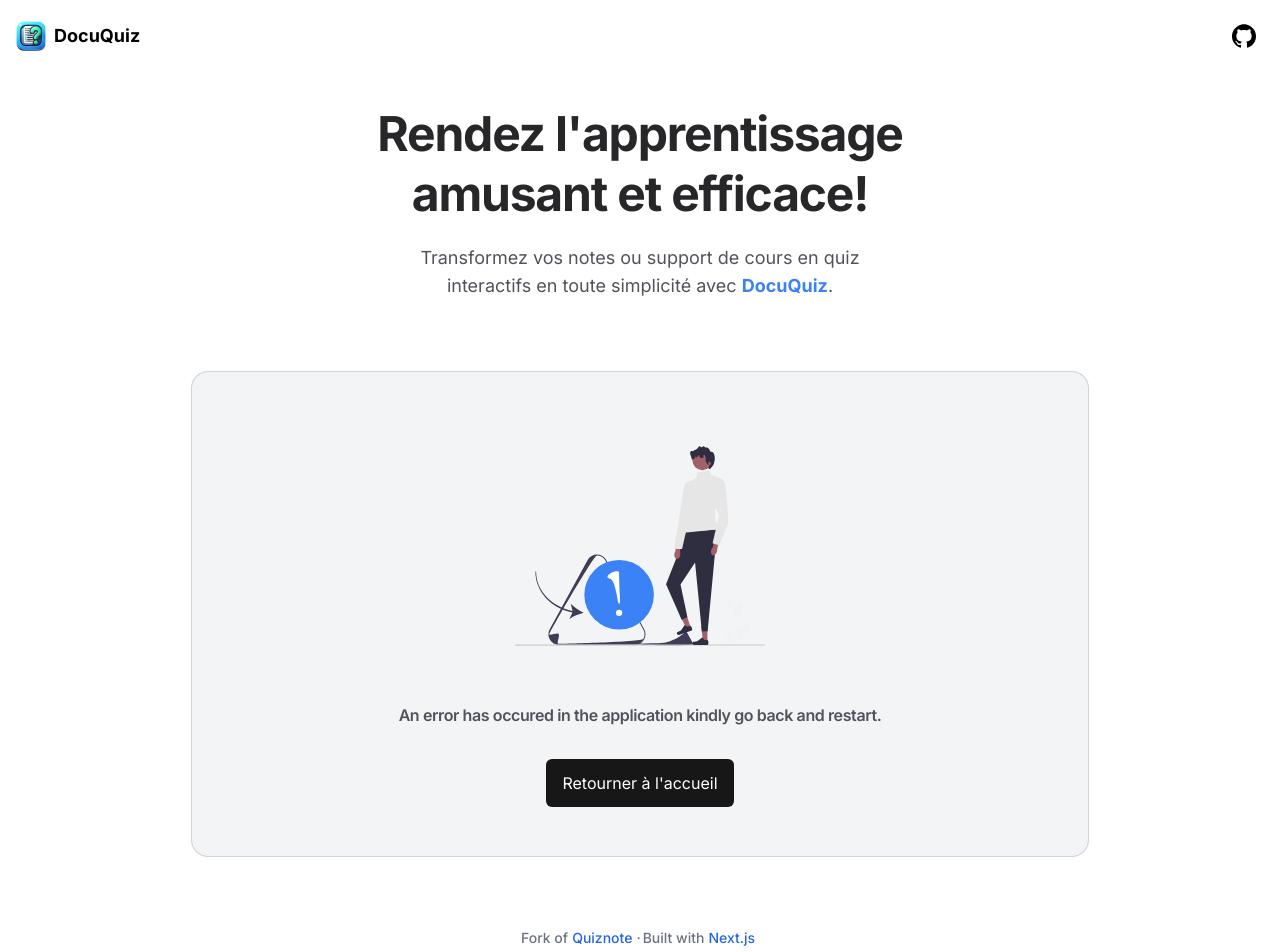
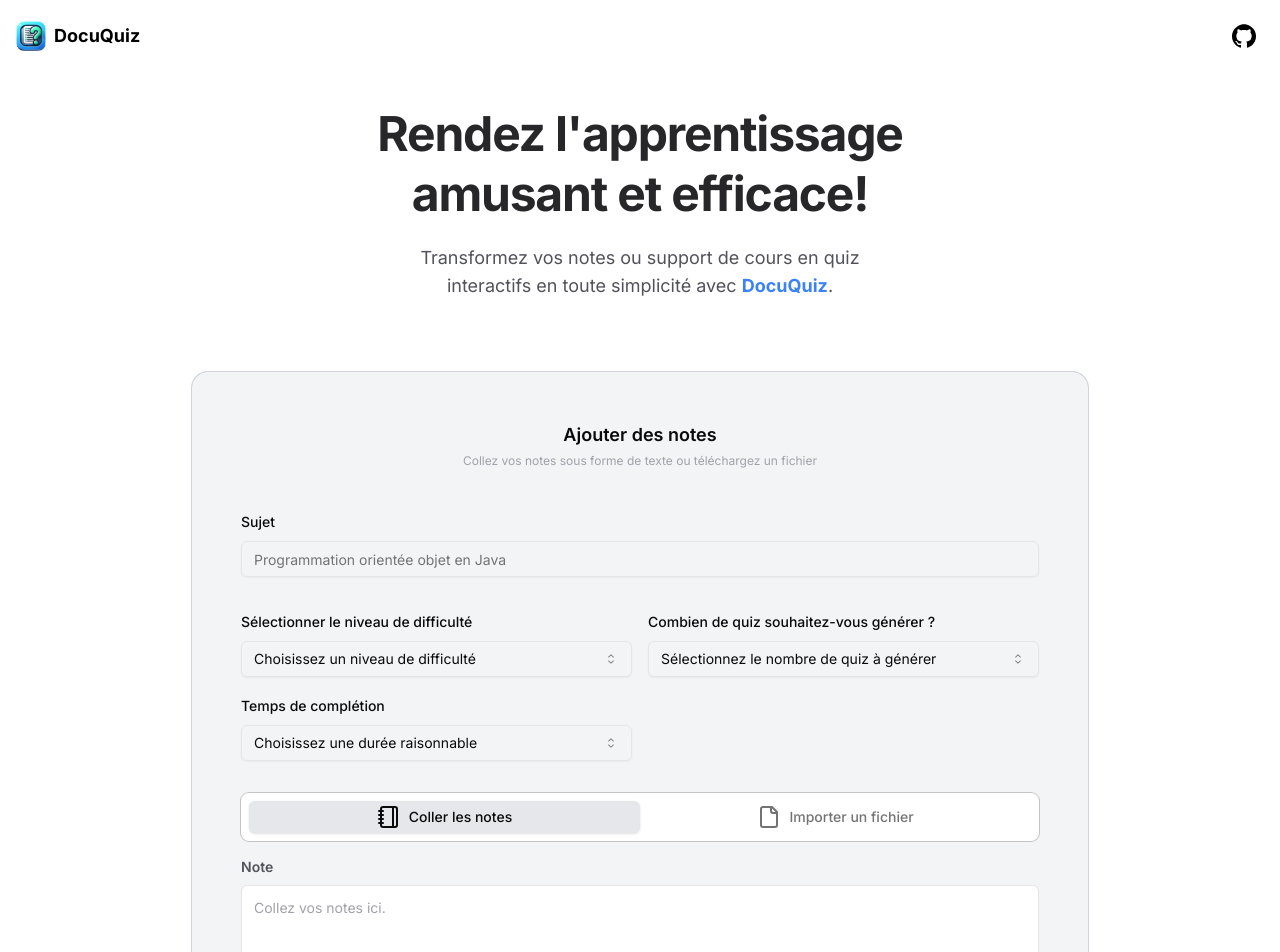
Before and after one commit to AbassHammed/DocuQuiz, a Next.js app: page / in a window 1280 px wide. Shown: the top 952 px of the page. Built offline with nearby package versions, Linux system fonts and the light colour scheme.

Commit message:
Almost true, testing some edge cases

```diff
--- a/src/components/homeForm.tsx
+++ b/src/components/homeForm.tsx
@@ -26,6 +26,7 @@ import {
 } from '@components';
 import { zodResolver } from '@hookform/resolvers/zod';
 import pdfToText from '@lib/utils';
+import { useFormStore } from '@store';
 import { FormSubmitType } from '@types';
 import { File, Loader2, Notebook, XIcon } from 'lucide-react';
 import { useForm } from 'react-hook-form';
@@ -35,9 +36,9 @@ const MAX_FILE_SIZE = 10000000; //10MB
 const FILE_TYPE = 'application/pdf';
 
 const difficult = [
-  { label: 'Easy', value: 'easy' },
-  { label: 'Moderate', value: 'moderate' },
-  { label: 'Hard', value: 'hard' },
+  { label: 'Facile', value: 'facile' },
+  { label: 'Modéré', value: 'modéré' },
+  { label: 'Difficile', value: 'difficile' },
 ] as const;
 
 const quizNumber = [
@@ -52,16 +53,16 @@ const quizTime = [{ label: '1' }, { label: '5' }, { label: '10' }, { label: '15'
 
 const homeFormSchema = z.object({
   topic: z
-    .string({ required_error: 'You must give a topic to the quiz.' })
-    .min(6, { message: 'The topic must be at least 6 caracters' })
-    .max(30, { message: "The topic can't be longer than 30 characters" }),
+    .string({ required_error: 'Vous devez donner un sujet au quiz.' })
+    .min(6, { message: 'Le sujet doit comporter au moins 6 caractères.' })
+    .max(30, { message: 'Le sujet ne peut pas dépasser 30 caractères.' }),
   difficulty: z.string({
-    required_error: 'Please select a difficulty',
+    required_error: 'Veuillez sélectionner une difficulté.',
   }),
   quizCount: z.string({
-    required_error: 'Please select the number of series you want to generate.',
+    required_error: 'Veuillez sélectionner le nombre de séries que vous souhaitez générer.',
   }),
-  timer: z.string({ required_error: 'Please select the duration of the quiz' }),
+  timer: z.string({ required_error: 'Veuillez sélectionner la durée du quiz.' }),
 });
 
 export type HomeFormValues = z.infer<typeof homeFormSchema>;
@@ -73,31 +74,31 @@ interface props {
 const HomeForm = ({ onSubmit }: props) => {
   const [pdfFile, setPdfFile] = useState<File>();
   const { toast } = useToast();
+  const setStatus = useFormStore(state => state.setStatus);
   const [note, setNote] = useState<string | undefined>();
-  const [error, setError] = useState<Error | undefined>();
   const [generating, setGenerating] = useState(false);
 
   const convertPdfToText = async (files: File) => {
     if (!files) {
       toast({
         variant: 'destructive',
-        title: 'Error loading file',
-        description: 'Make sure the file is a searchable PDF file and less than 10MB in size. ',
+        title: 'Erreur de chargement du fichier',
+        description: 'Assurez-vous que le fichier est un PDF consultable et de moins de 10 Mo.',
       });
       return;
     }
 
     await pdfToText(files)
       .then(response => setNote(response))
-      .catch(error => setError(error));
+      .catch(error => setStatus('error'));
   };
 
   const handleSelectFile = async (files: FileList | null) => {
     if (!files || files.length === 0) {
       return toast({
         variant: 'warn',
-        title: 'No file selected',
-        description: 'Please select a file',
+        title: 'Aucun fichier sélectionné',
+        description: 'Veuillez sélectionner un fichier.',
       });
     }
     const file = files[0];
@@ -105,8 +106,8 @@ const HomeForm = ({ onSubmit }: props) => {
     if (file.size > MAX_FILE_SIZE || file.type !== FILE_TYPE) {
       return toast({
         variant: 'warn',
-        title: 'Invalid file',
-        description: 'File must be a PDF and less than 10MB',
+        title: 'Fichier invalide',
+        description: 'Le fichier doit être un PDF et faire moins de 10 Mo.',
       });
     }
     setPdfFile(file);
@@ -118,7 +119,7 @@ const HomeForm = ({ onSubmit }: props) => {
       setGenerating(true);
       handleSelectFile(files);
     } catch (error) {
-      setError(error as Error);
+      setStatus('error');
     } finally {
       setGenerating(false);
     }
@@ -151,8 +152,10 @@ const HomeForm = ({ onSubmit }: props) => {
   return (
     <>
       <header className="text-center mb-10">
-        <h2 className="text-lg font-semibold mb-1">Add Notes</h2>
-        <p className="text-xs text-zinc-400"> Paste your notes as text or upload a file</p>
+        <h2 className="text-lg font-semibold mb-1">Ajouter des notes</h2>
+        <p className="text-xs text-zinc-400">
+          Collez vos notes sous forme de texte ou téléchargez un fichier
+        </p>
       </header>
       <div className="flex flex-col gap-3 mb-4">
         <Form {...form}>
@@ -162,10 +165,10 @@ const HomeForm = ({ onSubmit }: props) => {
               name="topic"
               render={({ field }) => (
                 <FormItem>
-                  <FormLabel>Topic</FormLabel>
+                  <FormLabel>Sujet</FormLabel>
                   <FormControl>
                     <Input
-                      placeholder="Object-oriented programming in Java"
+                      placeholder="Programmation orientée objet en Java"
                       {...field}
                       onKeyDown={handleKeyDown}
                       disabled={generating}
@@ -182,11 +185,11 @@ const HomeForm = ({ onSubmit }: props) => {
                 name="difficulty"
                 render={({ field }) => (
                   <FormItem>
-                    <FormLabel>Select difficult level</FormLabel>
+                    <FormLabel>Sélectionner le niveau de difficulté</FormLabel>
                     <Select onValueChange={field.onChange} defaultValue={field.value}>
                       <FormControl>
                         <SelectTrigger>
-                          <SelectValue placeholder="Select difficult level" />
+                          <SelectValue placeholder="Choisissez un niveau de difficulté" />
                         </SelectTrigger>
                       </FormControl>
                       <SelectContent>
@@ -207,11 +210,11 @@ const HomeForm = ({ onSubmit }: props) => {
                 name="quizCount"
                 render={({ field }) => (
                   <FormItem>
-                    <FormLabel>How many quizzes do you want to generate ?</FormLabel>
+                    <FormLabel>Combien de quiz souhaitez-vous générer ?</FormLabel>
                     <Select onValueChange={field.onChange} defaultValue={field.value}>
                       <FormControl>
                         <SelectTrigger>
-                          <SelectValue placeholder="Select a number of quizzes to generate" />
+                          <SelectValue placeholder="Sélectionnez le nombre de quiz à générer" />
                         </SelectTrigger>
                       </FormControl>
                       <SelectContent>
@@ -231,17 +234,17 @@ const HomeForm = ({ onSubmit }: props) => {
                 name="timer"
                 render={({ field }) => (
                   <FormItem>
-                    <FormLabel>Completion Time</FormLabel>
+                    <FormLabel>Temps de complétion</FormLabel>
                     <Select onValueChange={field.onChange} defaultValue={field.value}>
                       <FormControl>
                         <SelectTrigger>
-                          <SelectValue placeholder="Select a reasonable time" />
+                          <SelectValue placeholder="Choisissez une durée raisonnable" />
                         </SelectTrigger>
                       </FormControl>
                       <SelectContent>
                         {quizTime.map(diff => (
-                          <SelectItem key={diff.label} value={diff.label}>
-                            {diff.label}
+                          <SelectItem key={diff.label} value={`${diff.label} min`}>
+                            {`${diff.label} min`}
                           </SelectItem>
                         ))}
                       </SelectContent>
@@ -259,14 +262,14 @@ const HomeForm = ({ onSubmit }: props) => {
                   className="rounded-md hover:text-gray-800 data-[state=active]:bg-gray-200">
                   <div className="flex items-center space-x-2">
                     <Notebook />
-                    <span>Paste note</span>
+                    <span>Coller les notes</span>
                   </div>
                 </TabsTrigger>
                 <TabsTrigger
                   value="file"
                   className="flex items-center space-x-2 rounded-md hover:text-gray-800 data-[state=active]:bg-gray-200">
                   <File />
-                  <span>Upload file</span>
+                  <span>Importer un fichier</span>
                 </TabsTrigger>
               </TabsList>
               <TabsContent value="note" className="flex w-full items-center space-x-2 py-2">
@@ -281,7 +284,7 @@ const HomeForm = ({ onSubmit }: props) => {
                     onChange={e => setNote(e.target.value)}
                     required
                     disabled={generating}
-                    placeholder="Paste your note here."
+                    placeholder="Collez vos notes ici."
                     className="appearance-none w-full p-3 border border-zinc-200 placeholder-zinc-400 rounded-md focus:outline-none focus:ring-zinc-300 text-sm"></textarea>
                 </label>
               </TabsContent>
--- a/src/components/quizContainer.tsx
+++ b/src/components/quizContainer.tsx
@@ -42,9 +42,9 @@ export default function QuizContainer() {
       {selectedAnswer && (
         <em className="block not-italic text-sm font-geistmono text-center">
           <span className={correctAnswer ? 'text-green-600' : 'text-red-600'}>
-            {correctAnswer ? 'Correct!' : 'Wrong!'}
+            {correctAnswer ? 'Correct!' : 'Faux!'}
           </span>{' '}
-          The answer is <span className="font-bold">&#40;{answer}&#41;</span>
+          La réponse est <span className="font-bold">&#40;{answer}&#41;</span>
         </em>
       )}
 
--- a/src/components/sections/formContainer.tsx
+++ b/src/components/sections/formContainer.tsx
@@ -3,7 +3,6 @@
 import { useEffect, useState } from 'react';
 
 import { Button, ErrorUI, HomeForm, Loading, QuizContainer, Summary } from '@components';
-import quizzesData from '@data';
 import { useFormStore, useQuizStore, useTimerStore } from '@store';
 import { FormSubmitType } from '@types';
 
@@ -20,7 +19,6 @@ const FormContainer = () => {
       try {
         const data = JSON.parse(resContent);
         setQuizzes(data);
-        setStatus('start');
       } catch {
         reset();
         setResContent('');
@@ -82,15 +80,10 @@ const FormContainer = () => {
     }
   };
 
-  const loadQuizzesFromJson = () => {
-    const quizzes = parseQuizResponse(quizzesData);
-    setResContent(JSON.stringify(quizzes));
-  };
-
   return (
     <section className="relative bg-gray-100 border border-zinc-100 rounded-2xl max-w-4xl lg:mx-auto mx-4 lg:p-12 p-6 mb-10 min-h-72 ring-1 ring-gray-300">
-      {status === 'idle' && <ErrorUI />}
-      {status === 'error' && <HomeForm onSubmit={onSubmit} />}
+      {status === 'error' && <ErrorUI />}
+      {status === 'idle' && <HomeForm onSubmit={onSubmit} />}
       {status === 'streaming' && <Loading />}
       {status === 'done' && (
         <div className="absolute top-1/2 left-1/2 -translate-y-1/2 -translate-x-1/2 text-center">
@@ -98,10 +91,7 @@ const FormContainer = () => {
             Quiz généré avec succès ! Cliquez sur le bouton pour commencer quand vous êtes prêt !
           </p>
           <Button
-            onClick={() => {
-              loadQuizzesFromJson();
-              setStatus('done');
-            }}
+            onClick={() => setStatus('start')}
             className="font-semibold tracking-widest bg-primary duration-200 text-white rounded-full px-6 py-3">
             Commencer le quiz
           </Button>
```
Also changed, not shown: src/app/api/server/route.ts (+4 -4 lines), src/components/summary.tsx (+5 -3 lines).
